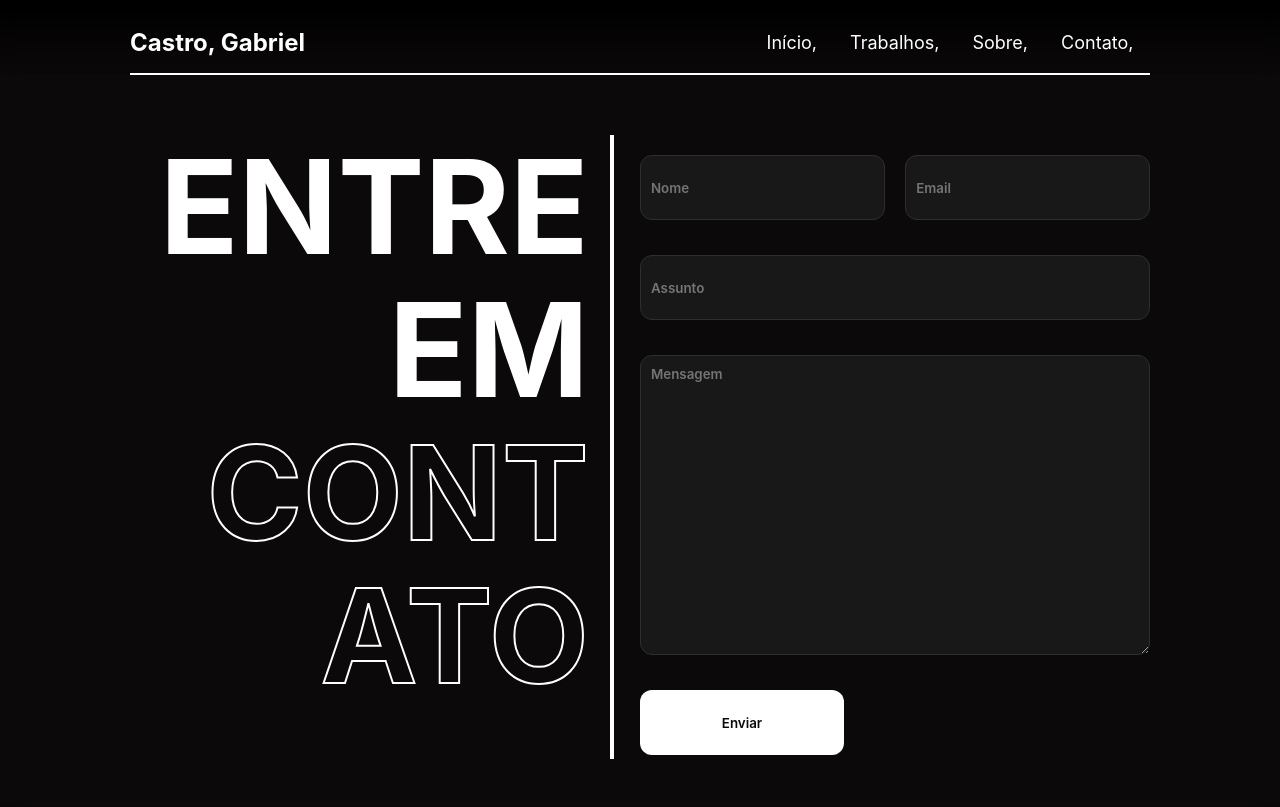
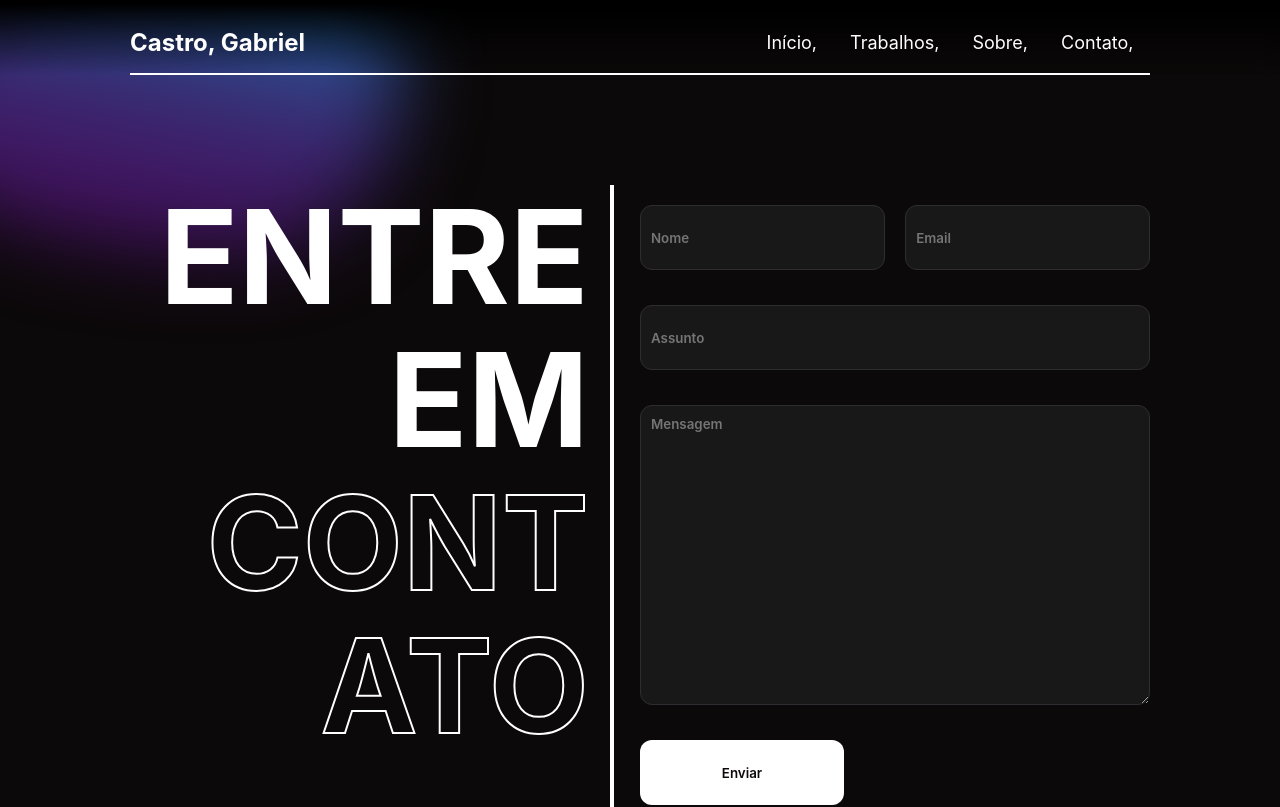
Before and after one commit to GabrielCastro-dev/my-portifolio, a React (Create React App) app: page /contact in a window 1280 px wide. Shown: the top 807 px of the page. Built offline with nearby package versions, Linux system fonts and the light colour scheme.

Commit message:
Blob updates

```diff
--- a/package.json
+++ b/package.json
@@ -3,6 +3,7 @@
   "version": "0.1.0",
   "private": true,
   "dependencies": {
+    "@emailjs/browser": "^3.10.0",
     "@testing-library/jest-dom": "^5.16.5",
     "@testing-library/react": "^13.4.0",
     "@testing-library/user-event": "^13.5.0",
--- a/src/components/Blob/Blob.scss
+++ b/src/components/Blob/Blob.scss
@@ -14,7 +14,7 @@
     position: absolute;
     background: linear-gradient(191deg, $primary, rgba(44,77,141,1) 35%, rgba(60,34,107,1) 60%, $secondary);
     animation: morph 8s infinite alternate;
-    filter: blur(45px);
+    filter: blur(40px);
     z-index: -1;
 }
 
--- a/src/pages/Contact/Contact.jsx
+++ b/src/pages/Contact/Contact.jsx
@@ -1,10 +1,17 @@
 import DefaultPage from '../../layout/DefaultPage/DefaultPage';
+import Blob from '../../components/Blob/Blob';
 import './Contact.scss';
 
 function Contact(){
   return(
     <DefaultPage>
       <div className='contact'>
+        <Blob
+          width='500px'
+          height='350px'
+          top='-100px'
+          left='-100px'
+        />
         <div className="left">
           <h1>ENTRE EM</h1>
           <h1 className='empty'>CONTATO</h1>
--- a/src/pages/Contact/Contact.scss
+++ b/src/pages/Contact/Contact.scss
@@ -1,7 +1,7 @@
 @import '../../styles/colorPalette.scss';
 
 .contact{
-    margin: 50px 0;
+    margin: 100px 0;
     display: flex;
 
     .left{
@@ -64,7 +64,6 @@
             color: $background;
             border: none;
             border-radius: 12px;
-            cursor: pointer;
         }
     }
 }
```
Also changed, not shown: 1 other file (tests, documents, lock files or other folders).
